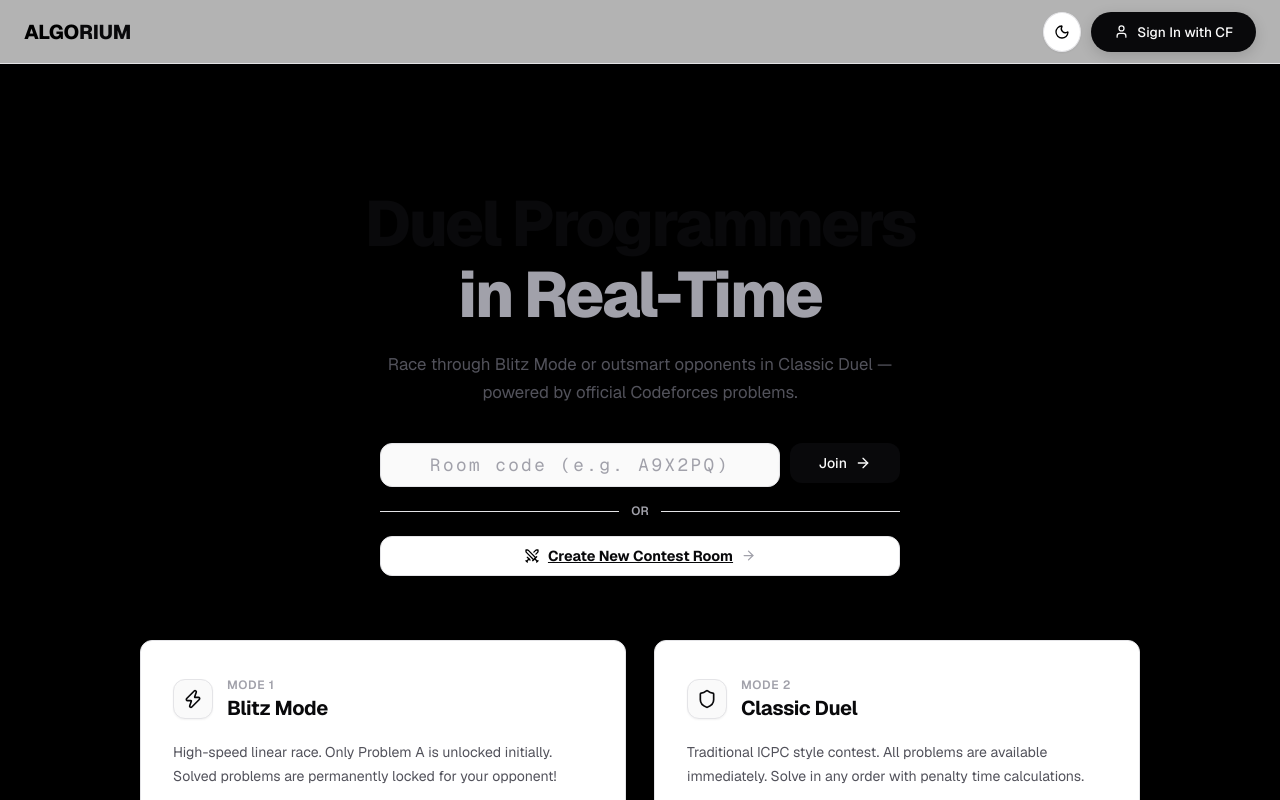
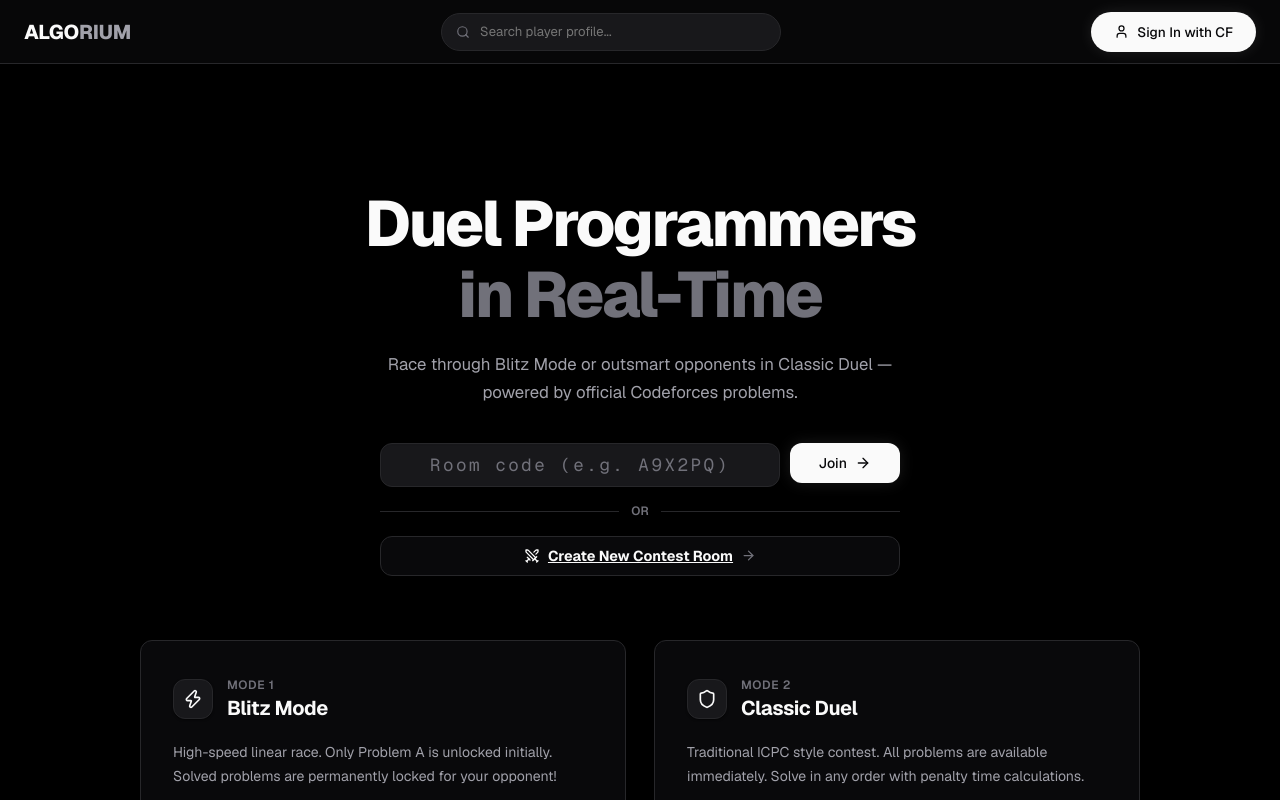
Before and after one commit to adarshkr7/algorium, a Next.js app: page / in a window 1280 px wide. Shown: the top 800 px of the page. Built offline with nearby package versions, Linux system fonts and the light colour scheme.

Commit message:
feat: lock to dark mode only, add profile search bar in navbar

```diff
--- a/src/app/globals.css
+++ b/src/app/globals.css
@@ -1,57 +1,14 @@
 @import url('https://fonts.googleapis.com/css2?family=Geist:wght@300;400;500;600;700;800&family=Geist+Mono:wght@400;500;600&display=swap');
 
-/* ─── PREMIUM SAAS DESIGN TOKENS ────────────────────────────────────────── */
-:root {
-  /* Surfaces (Light Mode) */
-  --bg-main:         #FFFFFF;
-  --bg-main-rgb:     255, 255, 255;
-  --bg-subtle:       #FAFAFA;
-  --bg-hover:        #F4F4F5;
-  --bg-invert:       #09090B;
-
-  /* Typography */
-  --text-primary:    #09090B;
-  --text-secondary:  #52525B;
-  --text-muted:      #A1A1AA;
-  --text-invert:     #FAFAFA;
-
-  /* Borders */
-  --border:          #E4E4E7;
-  --border-hover:    #D4D4D8;
-
-  /* Semantic */
-  --accent:          #000000;
-  --success:         #10B981;
-  --warning:         #F59E0B;
-  --danger:          #EF4444;
-
-  /* Shadows */
-  --shadow-sm:       0 1px 2px 0 rgba(0, 0, 0, 0.05);
-  --shadow-md:       0 4px 6px -1px rgba(0, 0, 0, 0.05), 0 2px 4px -2px rgba(0, 0, 0, 0.05);
-  --shadow-lg:       0 10px 25px -3px rgba(0, 0, 0, 0.08), 0 4px 6px -4px rgba(0, 0, 0, 0.05);
-  --shadow-glow:     0 0 40px rgba(0, 0, 0, 0.05);
-
-  /* Radius */
-  --r-sm:   6px;
-  --r-md:   12px;
-  --r-lg:   16px;
-  --r-pill: 9999px;
-
-  /* Timing */
-  --t-base:   0.3s cubic-bezier(0.2, 0.8, 0.2, 1);
-  --t-fast:   0.15s cubic-bezier(0.2, 0.8, 0.2, 1);
-
-  --modal-backdrop: rgba(255, 255, 255, 0.80);
-}
-
-/* ─── DARK MODE (Premium Default) ───────────────────────────────────────── */
+/* ─── DARK MODE DESIGN TOKENS (Only Mode) ───────────────────────────────── */
+:root,
 [data-theme="dark"] {
   /* Surfaces */
-  --bg-main:         #09090B; /* zinc-950 */
+  --bg-main:         #09090B;
   --bg-main-rgb:     9, 9, 11;
-  --bg-subtle:       #18181B; /* zinc-900 */
-  --bg-hover:        #27272A; /* zinc-800 */
-  --bg-invert:       #FAFAFA; /* zinc-50 */
+  --bg-subtle:       #18181B;
+  --bg-hover:        #27272A;
+  --bg-invert:       #FAFAFA;
 
   /* Typography */
   --text-primary:    #FAFAFA;
@@ -69,13 +26,35 @@
   --warning:         #F59E0B;
   --danger:          #EF4444;
 
+  /* Accent glow / soft variants */
+  --accent-dark:     #D4D4D8;
+  --accent-glow:     rgba(250, 250, 250, 0.05);
+  --danger-soft:     rgba(239, 68, 68, 0.1);
+  --warning-soft:    rgba(245, 158, 11, 0.1);
+
   /* Shadows */
   --shadow-sm:       0 1px 2px 0 rgba(0, 0, 0, 0.5);
   --shadow-md:       0 4px 12px 0 rgba(0, 0, 0, 0.5);
   --shadow-lg:       0 20px 40px -10px rgba(0, 0, 0, 0.5);
   --shadow-glow:     0 0 60px rgba(255, 255, 255, 0.03);
 
-  --modal-backdrop: rgba(9, 9, 11, 0.80);
+  /* Neu system */
+  --neu-bg:          #18181B;
+  --neu-shadow:      0 4px 12px rgba(0,0,0,0.5);
+  --neu-shadow-sm:   0 2px 6px rgba(0,0,0,0.4);
+  --neu-inset-sm:    inset 0 1px 3px rgba(0,0,0,0.4);
+
+  /* Radius */
+  --r-sm:   6px;
+  --r-md:   12px;
+  --r-lg:   16px;
+  --r-pill: 9999px;
+
+  /* Timing */
+  --t-base:   0.3s cubic-bezier(0.2, 0.8, 0.2, 1);
+  --t-fast:   0.15s cubic-bezier(0.2, 0.8, 0.2, 1);
+
+  --modal-backdrop: rgba(9, 9, 11, 0.85);
 }
 
 /* ─── RESET & BASE ───────────────────────────────────────────────────────── */
--- a/src/components/Navbar.tsx
+++ b/src/components/Navbar.tsx
@@ -1,20 +1,21 @@
 "use client";
 
-import React, { useState } from "react";
+import React, { useState, useRef, useEffect } from "react";
 import Link from "next/link";
+import { useRouter } from "next/navigation";
 import {
-  Swords, User as UserIcon, LogOut, Zap, Trophy,
-  ShieldAlert, Copy, CheckCircle, ExternalLink, RefreshCw,
-  Sun, Moon,
+  Swords, User as UserIcon, LogOut, Zap,
+  ShieldAlert, ExternalLink, RefreshCw,
+  CheckCircle, Search, X,
 } from "lucide-react";
 import { useUser } from "@/context/UserContext";
-import { useTheme } from "@/context/ThemeContext";
 
 type LoginStep = "handle" | "password" | "verify" | "register";
 
 export const Navbar: React.FC = () => {
   const { user, setUser, logout } = useUser();
-  const { theme, toggleTheme } = useTheme();
+  const router = useRouter();
+
   const [handleInput, setHandleInput] = useState("");
   const [passwordInput, setPasswordInput] = useState("");
   const [emailInput, setEmailInput] = useState("");
@@ -26,6 +27,31 @@ export const Navbar: React.FC = () => {
   const [token, setToken] = useState("");
   const [loading, setLoading] = useState(false);
   const [error, setError] = useState<string | null>(null);
+
+  // Profile search
+  const [searchQuery, setSearchQuery] = useState("");
+  const [searchFocused, setSearchFocused] = useState(false);
+  const searchRef = useRef<HTMLFormElement>(null);
+
+  // Close search on outside click
+  useEffect(() => {
+    const handleClick = (e: MouseEvent) => {
+      if (searchRef.current && !searchRef.current.contains(e.target as Node)) {
+        setSearchFocused(false);
+      }
+    };
+    document.addEventListener("mousedown", handleClick);
+    return () => document.removeEventListener("mousedown", handleClick);
+  }, []);
+
+  const handleSearch = (e: React.FormEvent) => {
+    e.preventDefault();
+    const q = searchQuery.trim();
+    if (!q) return;
+    router.push(`/profile/${encodeURIComponent(q)}`);
+    setSearchQuery("");
+    setSearchFocused(false);
+  };
 
   const resetModal = () => {
     setStep("handle"); setHandleInput(""); setPasswordInput(""); setEmailInput("");
@@ -112,40 +138,101 @@ export const Navbar: React.FC = () => {
       <header style={{
         position: "sticky", top: 0, zIndex: 50,
         width: "100%",
-        background: "rgba(var(--bg-main-rgb, 9, 9, 11), 0.7)",
+        background: "rgba(9, 9, 11, 0.8)",
         backdropFilter: "blur(12px)",
         WebkitBackdropFilter: "blur(12px)",
         borderBottom: "1px solid var(--border)",
         padding: "0 24px",
         height: "64px",
-        display: "flex", alignItems: "center", justifyContent: "space-between",
-        transition: "background var(--t-base)",
+        display: "flex", alignItems: "center", justifyContent: "space-between", gap: 16,
       }}>
         {/* Logo */}
-        <Link href="/" style={{ display: "flex", alignItems: "center", textDecoration: "none" }}>
+        <Link href="/" style={{ display: "flex", alignItems: "center", textDecoration: "none", flexShrink: 0 }}>
           <span style={{ fontWeight: 800, fontSize: "1.25rem", color: "var(--accent)", letterSpacing: "-0.02em" }}>
-            ALGO<span style={{ color: "var(--text-primary)" }}>RIUM</span>
+            ALGO<span style={{ color: "var(--text-secondary)" }}>RIUM</span>
           </span>
         </Link>
 
+        {/* Center: Profile Search */}
+        <form
+          ref={searchRef}
+          onSubmit={handleSearch}
+          style={{
+            position: "relative",
+            flex: 1,
+            maxWidth: 340,
+            margin: "0 auto",
+          }}
+        >
+          <div style={{
+            display: "flex",
+            alignItems: "center",
+            gap: 8,
+            background: searchFocused ? "var(--bg-hover)" : "var(--bg-subtle)",
+            border: `1px solid ${searchFocused ? "var(--border-hover)" : "var(--border)"}`,
+            borderRadius: "var(--r-pill)",
+            padding: "0 14px",
+            height: 38,
+            transition: "all var(--t-fast)",
+            boxShadow: searchFocused ? "0 0 0 3px rgba(250,250,250,0.06)" : "none",
+          }}>
+            <Search style={{ width: 14, height: 14, color: searchFocused ? "var(--text-secondary)" : "var(--text-muted)", flexShrink: 0, transition: "color var(--t-fast)" }} />
+            <input
+              type="text"
+              placeholder="Search player profile..."
+              value={searchQuery}
+              onChange={(e) => setSearchQuery(e.target.value)}
+              onFocus={() => setSearchFocused(true)}
+              style={{
+                flex: 1,
+                background: "transparent",
+                border: "none",
+                outline: "none",
+                color: "var(--text-primary)",
+                fontSize: "0.82rem",
+                fontFamily: "inherit",
+              }}
+            />
+            {searchQuery && (
+              <button
+                type="button"
+                onClick={() => setSearchQuery("")}
+                style={{ background: "none", border: "none", padding: 0, cursor: "pointer", display: "flex", alignItems: "center" }}
+              >
+                <X style={{ width: 13, height: 13, color: "var(--text-muted)" }} />
+              </button>
+            )}
+          </div>
+          {/* Hint on focus */}
+          {searchFocused && searchQuery.trim() && (
+            <div style={{
+              position: "absolute",
+              top: "calc(100% + 6px)",
+              left: 0, right: 0,
+              background: "var(--bg-subtle)",
+              border: "1px solid var(--border)",
+              borderRadius: "var(--r-md)",
+              padding: "10px 14px",
+              fontSize: "0.8rem",
+              color: "var(--text-secondary)",
+              boxShadow: "var(--shadow-md)",
+              display: "flex",
+              alignItems: "center",
+              gap: 8,
+              cursor: "pointer",
+              zIndex: 60,
+            }}
+              onClick={handleSearch as any}
+            >
+              <Search style={{ width: 13, height: 13, color: "var(--text-muted)" }} />
+              View profile of <strong style={{ color: "var(--text-primary)" }}>{searchQuery.trim()}</strong>
+              <span style={{ marginLeft: "auto", fontSize: "0.7rem", color: "var(--text-muted)", fontFamily: "monospace" }}>↵ Enter</span>
+            </div>
+          )}
+        </form>
 
-        {/* Right side: theme toggle + auth */}
-        <div style={{ display: "flex", alignItems: "center", gap: "10px" }}>
-          {/* Theme Toggle */}
-          <button
-            onClick={toggleTheme}
-            className="neu-btn"
-            style={{ padding: "10px", borderRadius: "50%" }}
-            title={theme === "dark" ? "Switch to Light Mode" : "Switch to Dark Mode"}
-          >
-            {theme === "dark"
-              ? <Sun style={{ width: 16, height: 16, color: "var(--warning)" }} />
-              : <Moon style={{ width: 16, height: 16, color: "var(--accent)" }} />
-            }
-          </button>
-
-        {/* Auth */}
-        <div>
+        {/* Right: Auth */}
+        <div style={{ display: "flex", alignItems: "center", gap: "10px", flexShrink: 0 }}>
           {user ? (
             <div style={{ display: "flex", alignItems: "center", gap: "10px" }}>
               <Link
@@ -155,7 +242,7 @@ export const Navbar: React.FC = () => {
               >
                 <img
                   src={user.avatar} alt={user.handle}
-                  style={{ width: 28, height: 28, borderRadius: "50%", objectFit: "cover", boxShadow: "var(--neu-shadow-sm)" }}
+                  style={{ width: 28, height: 28, borderRadius: "50%", objectFit: "cover", boxShadow: "var(--shadow-sm)" }}
                 />
                 <span style={{ fontSize: "0.8rem" }}>{user.handle}</span>
               </Link>
@@ -173,7 +260,6 @@ export const Navbar: React.FC = () => {
               Sign In with CF
             </button>
           )}
-        </div>
         </div>
       </header>
 
@@ -195,7 +281,7 @@ export const Navbar: React.FC = () => {
             style={{ width: "100%", maxWidth: 440, overflow: "hidden" }}
           >
             {/* Step indicator */}
-            <div style={{ display: "flex", borderBottom: "1px solid var(--shadow-dark)" }}>
+            <div style={{ display: "flex", borderBottom: "1px solid var(--border)" }}>
               {(["handle", "verify"] as const).map((s, i) => (
                 <div
                   key={s}
--- a/src/context/ThemeContext.tsx
+++ b/src/context/ThemeContext.tsx
@@ -1,47 +1,21 @@
 "use client";
 
-import React, { createContext, useContext, useState, useEffect, useCallback } from "react";
-
-type Theme = "light" | "dark";
+import React, { createContext, useContext, useEffect } from "react";
 
 interface ThemeContextType {
-  theme: Theme;
-  toggleTheme: () => void;
+  theme: "dark";
 }
 
 const ThemeContext = createContext<ThemeContextType | undefined>(undefined);
 
 export const ThemeProvider: React.FC<{ children: React.ReactNode }> = ({ children }) => {
-  const [theme, setTheme] = useState<Theme>("light");
-  const [mounted, setMounted] = useState(false);
-
   useEffect(() => {
-    const saved = localStorage.getItem("algorium_theme") as Theme | null;
-    if (saved === "dark" || saved === "light") {
-      setTheme(saved);
-      document.documentElement.setAttribute("data-theme", saved);
-    } else {
-      // Respect system preference
-      const prefersDark = window.matchMedia("(prefers-color-scheme: dark)").matches;
-      const initial = prefersDark ? "dark" : "light";
-      setTheme(initial);
-      document.documentElement.setAttribute("data-theme", initial);
-    }
-    setMounted(true);
+    document.documentElement.setAttribute("data-theme", "dark");
+    localStorage.setItem("algorium_theme", "dark");
   }, []);
 
-  const toggleTheme = useCallback(() => {
-    const next = theme === "light" ? "dark" : "light";
-    setTheme(next);
-    document.documentElement.setAttribute("data-theme", next);
-    localStorage.setItem("algorium_theme", next);
-  }, [theme]);
-
-  // Prevent flash — don't render children until theme is resolved
-  if (!mounted) return null;
-
   return (
-    <ThemeContext.Provider value={{ theme, toggleTheme }}>
+    <ThemeContext.Provider value={{ theme: "dark" }}>
       {children}
     </ThemeContext.Provider>
   );
```
